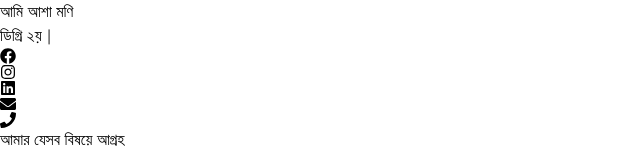
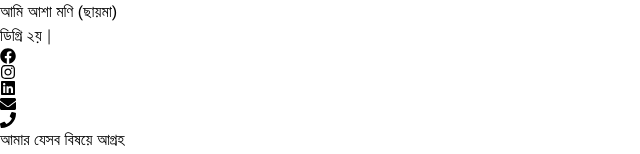
Before and after one commit to codebymojnu/Asha_CV, a React (Vite) app: page / in a window 1280 px wide. Shown: the top 154 px of the page, without its empty margins (0-640 px from the left). Built offline with nearby package versions, Linux system fonts and the light colour scheme; a web font is replaced by a local one.

Commit message:
Update FirstSection.jsx

```diff
--- a/src/components/FirstSection.jsx
+++ b/src/components/FirstSection.jsx
@@ -12,7 +12,7 @@ function FirstSection() {
     <section className="mt-4">
       <div className="container mx-auto px-4">
         <div className="flex flex-col items-center">
-          <h1 className="text-3xl font-bold mb-2"><span className="text-red-300 mr-2">আমি </span>আশা মণি</h1>
+          <h1 className="text-3xl font-bold mb-2"><span className="text-red-300 mr-2">আমি </span>আশা মণি (ছায়মা)</h1>
           <p className="text-lg mb-4">
             <Typewriter
               options={{
```
